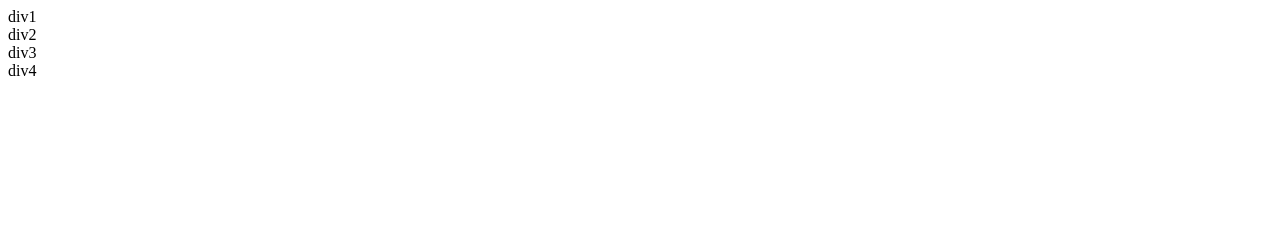
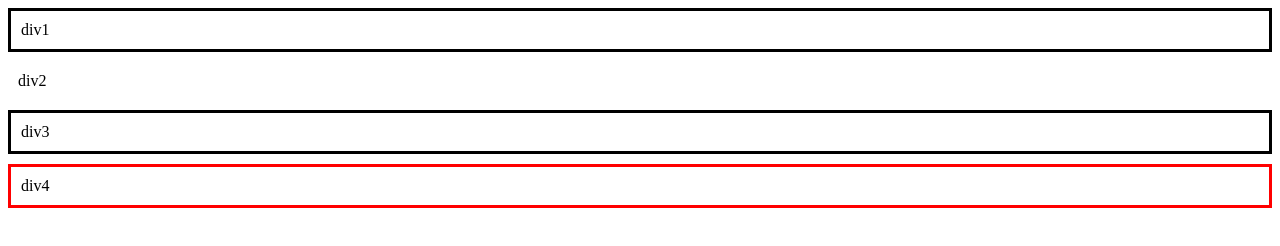
Before and after one commit to goqk923/JavaScript, a plain HTML site: page jquery/01.jquery_select/06_객체조작/object/index3.html in a window 1280 px wide. Drawn offline with nearby package versions, Linux system fonts and the light colour scheme.

Commit message:
first commit

```diff
--- a/jquery/01.jquery_select/06_객체조작/object/index3.html
+++ b/jquery/01.jquery_select/06_객체조작/object/index3.html
@@ -5,11 +5,23 @@
     <meta name="viewport" content="width=device-width, initial-scale=1.0">
     <title>Document</title>
     <script src="https://code.jquery.com/jquery-3.7.1.min.js"></script>
+    <style>
+        div{padding: 10px; margin: 0 0 10px;}
+        .box{border: 3px solid #000;}
+        .alert{border-color: red;}
+    </style>
 </head>
 <body>
     <div id="div1">div1</div>
     <div id="div2" class="box">div2</div>
     <div id="div3" class="box">div3</div>
     <div id="div4" class="box alert">div4</div>
+
+    <script>
+        $(function(){
+            $('#div1').addClass('box');
+            $('#div2').removeClass('box');
+        });
+    </script>
 </body>
 </html>
```
